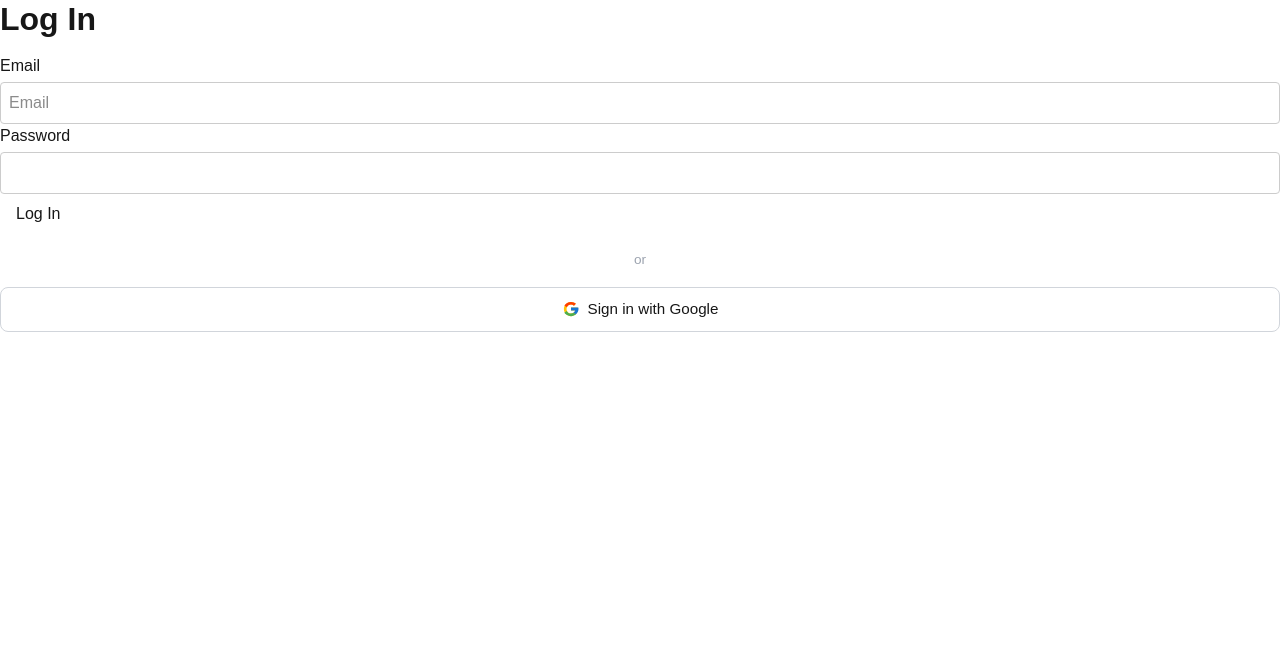
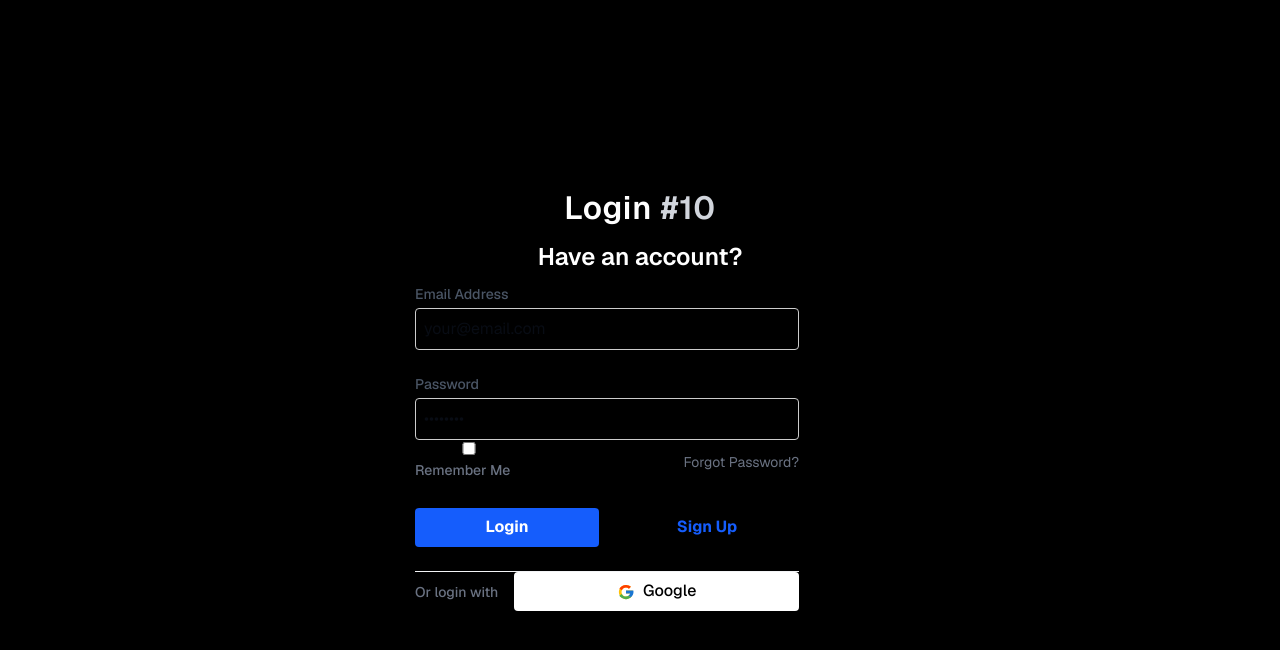
Before and after one commit to YASHGUPTA1161/rentledger, a Next.js app: page /login in a window 1280 px wide. Shown: the top 650 px of the page. Built offline with nearby package versions, Linux system fonts and the light colour scheme; no server answers.

Commit message:
feat/changed login and sign in page ui

```diff
--- a/app/(auth)/login/login-form.tsx
+++ b/app/(auth)/login/login-form.tsx
@@ -56,20 +56,31 @@ export default function LoginForm() {
       setTimeout(() => router.push("/"), 1500);
     }
   }
+
   return (
-    <form onSubmit={handleSubmit}>
+    <form
+      onSubmit={handleSubmit}
+      className="flex flex-col gap-6 w-full max-w-sm"
+    >
+      {/* Email Input */}
       <div>
-        <label htmlFor="email">Email</label>
+        <label
+          htmlFor="email"
+          className="block text-sm font-semibold text-gray-600 mb-1"
+        >
+          Email Address
+        </label>
         <input
           id="email"
           name="email"
           type="email"
-          placeholder="Email"
+          placeholder="your@email.com"
           defaultValue={state?.fieldValues?.email || ""}
           onChange={handleInputChange}
+          className="w-full px-4 py-3 rounded-md border border-gray-300 text-gray-900 focus:outline-none focus:ring-2 focus:ring-blue-500 focus:border-transparent transition-all"
         />
         {(clientErrors.email || state?.errors?.email) && (
-          <p className="text-red-500 text-sm mt-1">
+          <p className="text-red-500 text-xs mt-1.5 ml-1">
             {clientErrors.email
               ? clientErrors.email[0]
               : state?.errors?.email?.[0]}
@@ -77,56 +88,78 @@ export default function LoginForm() {
         )}
       </div>
 
+      {/* Password Input */}
       <div>
-        <label htmlFor="password">Password</label>
+        <label
+          htmlFor="password"
+          className="block text-sm font-semibold text-gray-600 mb-1"
+        >
+          Password
+        </label>
         <input
           id="password"
           name="password"
           type="password"
+          placeholder="••••••••"
           defaultValue={state?.fieldValues?.password || ""}
           onChange={handleInputChange}
+          className="w-full px-4 py-3 rounded-md border border-gray-300 text-gray-900 focus:outline-none focus:ring-2 focus:ring-blue-500 focus:border-transparent transition-all"
         />
         {(clientErrors.password || state?.errors?.password) && (
-          <p className="text-red-500 text-sm mt-1">
+          <p className="text-red-500 text-xs mt-1.5 ml-1">
             {clientErrors.password
               ? clientErrors.password[0]
               : state?.errors?.password?.[0]}
           </p>
         )}
+
+        {/* Forgot Password Line */}
+        <div className="flex justify-between items-center mt-3">
+          <label className="flex items-center gap-2 cursor-pointer text-sm text-gray-500 hover:text-gray-700 transition-colors">
+            <input
+              type="checkbox"
+              className="rounded border-gray-300 text-blue-600 focus:ring-blue-500"
+            />
+            Remember Me
+          </label>
+          <span className="text-sm text-gray-500 hover:text-blue-600 cursor-pointer transition-colors">
+            Forgot Password?
+          </span>
+        </div>
       </div>
 
-      <button type="submit" disabled={pending}>
-        {pending ? "Logging In..." : "Log In"}
+      {/* Buttons Row */}
+      <div className="flex gap-4 mt-2">
+        <button
+          type="submit"
+          disabled={pending}
+          className={`flex-1 py-3 px-4 rounded-md shadow-md text-sm font-bold text-white transition-all
+            ${pending ? "bg-blue-400 cursor-not-allowed" : "bg-blue-600 hover:bg-blue-700 active:scale-[0.98]"}`}
+        >
+          {pending ? "Logging In..." : "Login"}
         </button>
 
-      <div
-        style={{
-          margin: "16px 0",
-          textAlign: "center",
-          color: "#9ca3af",
-          fontSize: "0.85rem",
-        }}
+        {/* Simple navigation to signup to match reference layout options */}
+        <button
+          type="button"
+          onClick={() => router.push("/signup")}
+          className="flex-1 py-3 px-4 rounded-md border border-blue-200 text-blue-600 text-sm font-bold hover:bg-blue-50 transition-all active:scale-[0.98]"
         >
-        or
+          Sign Up
+        </button>
       </div>
 
+      {/* Social Logins */}
+      <div className="mt-8 pt-6 border-t border-gray-100">
+        <div className="flex items-center justify-between gap-4">
+          <span className="text-sm font-medium text-gray-500 whitespace-nowrap">
+            Or login with
+          </span>
+          <div className="flex-1">
             <button
               type="button"
               onClick={() => signIn("google")}
-        style={{
-          width: "100%",
-          padding: "10px",
-          display: "flex",
-          alignItems: "center",
-          justifyContent: "center",
-          gap: "8px",
-          border: "1px solid #d1d5db",
-          borderRadius: "8px",
-          background: "#fff",
-          cursor: "pointer",
-          fontWeight: 500,
-          fontSize: "0.95rem",
-        }}
+              className="w-full py-2.5 px-4 flex items-center justify-center gap-2 border border-gray-300 rounded-md bg-white hover:bg-gray-50 transition-colors text-sm font-medium text-black"
             >
               <svg width="18" height="18" viewBox="0 0 48 48">
                 <path
@@ -146,8 +179,11 @@ export default function LoginForm() {
                   d="M43.6 20H24v8h11.3c-.9 2.5-2.5 4.5-4.7 5.9l6.5 4.4C41 34.6 44 29.8 44 24c0-1.3-.1-2.7-.4-4z"
                 />
               </svg>
-        Sign in with Google
+              Google
             </button>
+          </div>
+        </div>
+      </div>
     </form>
   );
 }
--- a/app/(auth)/login/page.tsx
+++ b/app/(auth)/login/page.tsx
@@ -1,9 +1,33 @@
 import LoginForm from "./login-form";
+import Link from "next/link";
+import Image from "next/image";
+
 export default function LoginPage() {
   return (
-    <div>
-      <h1>Log In</h1>
-      <LoginForm />
+    <div className="flex min-h-screen items-center justify-center bg-black font-sans text-white relative px-4">
+      {/* Background Image (Using a black background as requested, but if you want an image, you'd add it here) */}
+      <div className="absolute inset-0 z-0">
+         {/* Since you said "as for bg image make it black", I'm making the whole background black instead of adding an image */}
+         <div className="w-full h-full bg-black/90" />
+      </div>
+
+      {/* Centered Form Container */}
+      <div className="w-full max-w-[450px] z-10 flex flex-col items-center">
+        {/* Branding / Header */}
+        <div className="mb-4 text-center">
+             <h1 className="text-[28px] font-normal text-white mb-8 tracking-wide">
+                Login <span className="text-gray-300">#10</span>
+             </h1>
+          <h2 className="text-[32px] font-normal text-white">
+            Have an account?
+          </h2>
+        </div>
+
+        {/* The Login Form Component */}
+        <div className="w-full">
+          <LoginForm />
+        </div>
+      </div>
     </div>
   );
 }
--- a/app/dashboard/landlord/properties/[id]/Tenancy.tsx
+++ b/app/dashboard/landlord/properties/[id]/Tenancy.tsx
@@ -281,9 +281,7 @@ export function Tenancy({ propertyId, activeTenancy }: TenancyProps) {
                 onClick={async () => {
                   const result = await sendInvite(tenant.id, propertyId);
                   if (result.success) {
-                    toast.success(
-                      "Invitation sent to " + (tenant.email || "tenant"),
-                    );
+                    toast.success("Invitation sent to " + result.email);
                   } else {
                     toast.error(result.error || "Failed to send invite");
                   }
--- a/app/dashboard/landlord/properties/[id]/components/ledger/NewEntryRow.tsx
+++ b/app/dashboard/landlord/properties/[id]/components/ledger/NewEntryRow.tsx
@@ -2,44 +2,66 @@
 
 import { useState } from "react";
 import toast from "react-hot-toast";
-import {
-  LEDGER_LABELS,
-  PAYMENT_METHODS,
-  UPLOAD_VALIDATION,
-  LEDGER_TOASTS,
-} from "./constants";
+import { PAYMENT_METHODS, UPLOAD_VALIDATION, LEDGER_TOASTS } from "./constants";
 import type { NewEntryRowProps } from "./types";
 
-// ─── NewEntryRow ──────────────────────────────────────────────
-// Renders the blank input row shown when landlord clicks "+ Add Entry".
-// Handles its own S3 upload state independently.
-// WHY separate: ~300 lines of form + upload logic that pollutes LedgerTable.
-// ─────────────────────────────────────────────────────────────
+// ─── NewEntryRow ──────────────────────────────────────────────────────────────
+//
+// WHY THIS SHAPE:
+//   Each blank row is completely self-contained — its own state, its own form.
+//   The parent (LedgerTable) can mount multiple of these at once.
+//   `rowId` is a unique UUID passed by the parent to namespace the HTML form ID
+//   so inputs from row-1 never bleed into row-2.
+//
+// FLOW:
+//   Parent clicks "+ Add Entry"
+//     → LedgerTable pushes a UUID to pendingRows[]
+//       → <NewEntryRow rowId={uuid} .../>  appears in <tbody>
+//         → User fills cells inline
+//           → Clicks ✓  → onSubmit(formData) → parent saves + removes rowId
+//           → Clicks ✗  → onCancel()         → parent removes rowId
+//
+// ─────────────────────────────────────────────────────────────────────────────
 
 export function NewEntryRow({
+  rowId,
   tenancyId,
   onSubmit,
   onCancel,
 }: NewEntryRowProps) {
+  const formId = `new-entry-form-${rowId}`;
+
+  // ── Controlled inputs needed for auto-calculation ──
   const [currentReading, setCurrentReading] = useState<number>(0);
   const [rate, setRate] = useState<number>(0);
   const [water, setWater] = useState<number>(0);
   const [rent, setRent] = useState<number>(0);
+  const [saving, setSaving] = useState(false);
+
+  // S3 proof upload
   const [uploadedProofUrl, setUploadedProofUrl] = useState<string>("");
   const [isUploading, setIsUploading] = useState(false);
   const [uploadError, setUploadError] = useState<string>("");
 
+  // ── Auto-calculated values (client-side, no server involved) ──
+  // WHY HERE: these are live previews while the landlord types.
+  // The same numbers go into formData on submit — backend just stores them.
   const units = currentReading > 0 ? currentReading : 0;
   const electricityTotal = units * rate;
-  const total = electricityTotal + water + rent;
+  const debitTotal = electricityTotal + water + rent;
 
+  // ── Submit ──────────────────────────────────────────────────
   const handleSubmit = (e: React.FormEvent<HTMLFormElement>) => {
     e.preventDefault();
+    setSaving(true);
     const formData = new FormData(e.currentTarget);
     formData.append("tenancyId", tenancyId);
     onSubmit(formData);
+    // parent is responsible for removing this row after success
+    setSaving(false);
   };
 
+  // ── Proof upload to S3 ──────────────────────────────────────
   const handleFileSelect = async (e: React.ChangeEvent<HTMLInputElement>) => {
     const file = e.target.files?.[0];
     if (!file) return;
@@ -66,7 +88,7 @@ export function NewEntryRow({
         .replace(/[^a-zA-Z0-9._-]/g, "")
         .substring(0, 200);
 
-      const response = await fetch("/api/s3/upload", {
+      const res = await fetch("/api/s3/upload", {
         method: "POST",
         headers: { "Content-Type": "application/json" },
         body: JSON.stringify({
@@ -76,23 +98,23 @@ export function NewEntryRow({
         }),
       });
 
-      if (!response.ok) {
-        const error = await response.json();
+      if (!res.ok) {
+        const err = await res.json();
         throw new Error(
-          error.details
-            ? JSON.stringify(error.details)
-            : error.error || "Failed to get upload URL",
+          err.details
+            ? JSON.stringify(err.details)
+            : err.error || "Failed to get upload URL",
         );
       }
 
-      const { presignedUrl, key } = await response.json();
-      const uploadResponse = await fetch(presignedUrl, {
+      const { presignedUrl, key } = await res.json();
+      const uploadRes = await fetch(presignedUrl, {
         method: "PUT",
         body: file,
         headers: { "Content-Type": file.type },
       });
 
-      if (!uploadResponse.ok) throw new Error("Failed to upload file to S3");
+      if (!uploadRes.ok) throw new Error("Failed to upload file to S3");
 
       const publicUrl = `${process.env.NEXT_PUBLIC_S3_URL || "https://t3.storage.dev"}/${process.env.NEXT_PUBLIC_S3_BUCKET || "rentledger"}/${key}`;
       setUploadedProofUrl(publicUrl);
@@ -108,54 +130,57 @@ export function NewEntryRow({
 
   return (
     <tr className="ledger-new-entry-row">
-      {/* Hidden form — action is tied to inputs via form="new-entry-form" */}
+      {/* Checkbox column — also houses the hidden form.
+          WHY: <form> can't be a direct child of <tr>, and giving it its own <td>
+          shifts every subsequent column right by 1. Nesting it here costs nothing. */}
       <td>
-        <form onSubmit={handleSubmit} id="new-entry-form" />
+        <form id={formId} onSubmit={handleSubmit} style={{ display: "none" }} />
       </td>
 
-      {/* Date */}
+      {/* ── Date ── */}
       <td>
         <input
           type="date"
           name="entryDate"
-          form="new-entry-form"
+          form={formId}
           defaultValue={new Date().toISOString().split("T")[0]}
+          className="ledger-input"
+          autoFocus
+          required
+        />
+      </td>
+
+      {/* ── Description ── */}
+      <td>
+        <input
+          type="text"
+          name="description"
+          form={formId}
+          placeholder="e.g. February rent"
           className="ledger-input"
           required
         />
       </td>
 
-      {/* Description */}
-      <td>
-        <input
-          type="text"
-          name="description"
-          form="new-entry-form"
-          placeholder="Description..."
-          className="ledger-input"
-          required
-        />
-      </td>
-
-      {/* Current Meter */}
+      {/* ── Current Meter ── */}
       <td>
         <input
           type="number"
           name="electricityCurrentReading"
-          form="new-entry-form"
-          placeholder="Current meter"
+          form={formId}
+          placeholder="Reading"
           className="ledger-input ledger-input--sm"
           value={currentReading || ""}
           onChange={(e) => setCurrentReading(parseFloat(e.target.value) || 0)}
         />
       </td>
 
-      {/* Rate */}
+      {/* ── Rate ── */}
       <td>
         <input
           type="number"
           name="electricityRate"
-          form="new-entry-form"
+          form={formId}
           placeholder="₹/unit"
           step="0.01"
           className="ledger-input ledger-input--xs"
@@ -164,21 +189,21 @@ export function NewEntryRow({
         />
       </td>
 
-      {/* Units (auto-calculated, read-only) */}
-      <td className="ledger-cell--muted">{units ? `${units} units` : "-"}</td>
+      {/* ── Units — auto-calculated, read-only ── */}
+      <td className="ledger-cell--muted">{units > 0 ? `${units}` : "-"}</td>
 
-      {/* Electricity Total (auto-calculated, read-only) */}
+      {/* ── Electricity Total — auto-calculated ── */}
       <td className="ledger-cell--muted">
-        {electricityTotal ? `₹${electricityTotal.toFixed(2)}` : "-"}
+        {electricityTotal > 0 ? `₹${electricityTotal.toFixed(2)}` : "-"}
       </td>
 
-      {/* Water */}
+      {/* ── Water ── */}
       <td>
         <input
           type="number"
           name="waterBill"
-          form="new-entry-form"
-          placeholder="Water"
+          form={formId}
+          placeholder="₹"
           step="0.01"
           className="ledger-input ledger-input--sm"
           value={water || ""}
@@ -186,13 +211,13 @@ export function NewEntryRow({
         />
       </td>
 
-      {/* Rent */}
+      {/* ── Rent ── */}
       <td>
         <input
           type="number"
           name="rentAmount"
-          form="new-entry-form"
-          placeholder="Rent"
+          form={formId}
+          placeholder="₹"
           step="0.01"
           className="ledger-input ledger-input--sm"
           value={rent || ""}
@@ -200,32 +225,32 @@ export function NewEntryRow({
         />
       </td>
 
-      {/* Total Debit (auto-calculated) */}
+      {/* ── Debit Total — auto-calculated ── */}
       <td
         className={
-          total > 0 ? "ledger-cell--total-active" : "ledger-cell--muted"
+          debitTotal > 0 ? "ledger-cell--total-active" : "ledger-cell--muted"
         }
       >
-        {total > 0 ? `₹${total.toFixed(2)}` : "-"}
+        {debitTotal > 0 ? `₹${debitTotal.toFixed(2)}` : "-"}
       </td>
 
-      {/* Credit / Payment */}
+      {/* ── Credit / Payment received ── */}
       <td>
         <input
           type="number"
           name="creditAmount"
-          form="new-entry-form"
-          placeholder="Payment"
+          form={formId}
+          placeholder="₹"
           step="0.01"
           className="ledger-input ledger-input--sm"
         />
       </td>
 
-      {/* Payment Method */}
+      {/* ── Payment Method ── */}
       <td>
         <select
           name="paymentMethod"
-          form="new-entry-form"
+          form={formId}
           className="ledger-input ledger-input--sm"
         >
           {PAYMENT_METHODS.map(({ value, label }) => (
@@ -236,7 +261,7 @@ export function NewEntryRow({
         </select>
       </td>
 
-      {/* Proof Upload */}
+      {/* ── Proof Upload ── */}
       <td>
         <div className="ledger-upload-cell">
           <input
@@ -247,14 +272,10 @@ export function NewEntryRow({
             className="ledger-file-input"
           />
           {isUploading && (
-            <span className="ledger-upload-status">
-              {LEDGER_LABELS.uploading}
-            </span>
+            <span className="ledger-upload-status">Uploading…</span>
           )}
           {uploadedProofUrl && (
-            <span className="ledger-upload-success">
-              {LEDGER_LABELS.uploaded}
-            </span>
+            <span className="ledger-upload-success">✅</span>
           )}
           {uploadError && (
             <span className="ledger-upload-error">{uploadError}</span>
@@ -262,31 +283,36 @@ export function NewEntryRow({
           <input
             type="hidden"
             name="paymentProof"
-            form="new-entry-form"
+            form={formId}
             value={uploadedProofUrl}
           />
         </div>
       </td>
 
-      {/* Verify — n/a for new row */}
-      <td>-</td>
+      {/* ── Verify — n/a for new rows ── */}
+      <td className="ledger-cell--muted">-</td>
 
-      {/* Actions */}
+      {/* ── Actions: ✓ save, ✗ discard ── */}
       <td>
+        <div style={{ display: "flex", gap: "4px" }}>
           <button
             type="submit"
-          form="new-entry-form"
+            form={formId}
             className="ledger-btn ledger-btn--save"
+            disabled={saving || isUploading}
+            title="Save entry"
           >
-          {LEDGER_LABELS.save}
+            {saving ? "…" : "✓"}
           </button>
           <button
             type="button"
             onClick={onCancel}
             className="ledger-btn ledger-btn--cancel"
+            title="Discard"
           >
-          {LEDGER_LABELS.cancel}
+            ✗
           </button>
+        </div>
       </td>
     </tr>
   );
--- a/app/dashboard/landlord/properties/[id]/components/ledger/types.ts
+++ b/app/dashboard/landlord/properties/[id]/components/ledger/types.ts
@@ -59,6 +59,7 @@ export interface LedgerTableProps {
 }
 
 export interface NewEntryRowProps {
+  rowId: string; // unique per blank row — used to avoid form ID collisions
   tenancyId: string;
   onSubmit: (formData: FormData) => void;
   onCancel: () => void;
--- a/app/page.tsx
+++ b/app/page.tsx
@@ -1,23 +1,64 @@
-// import { Uploader } from "@/components/web/Uploader";
-
 import Link from "next/link";
 import { GoogleSignInButton } from "./components/GoogleSignInButton";
 
 export default function Home() {
   return (
-    <div className="max-w-2xl mx-auto flex min-h-screen flex-col items-center justify-center ">
-      <h1 className="text-4xl font-bold">Welcome to RentLedger 🏠</h1>
-      <p className="text-muted-foreground mt-4">
-        Upload and delete functionality is available via API
-      </p>
+    <div className="relative flex min-h-screen flex-col items-center justify-center overflow-hidden bg-zinc-950 font-sans text-slate-200">
+      {/* Background ambient glow effect */}
+      <div className="absolute top-1/2 left-1/2 -translate-x-1/2 -translate-y-1/2 w-[600px] h-[600px] bg-blue-500/10 rounded-full blur-[120px] pointer-events-none" />
 
-      <Link href="/signup">
-        <button>Sign up</button>
-      </Link>
-      <Link href="/login">
-        <button>Log In</button>
-      </Link>
-      <GoogleSignInButton />
+      <main className="relative z-10 flex flex-col items-center text-center px-4 max-w-3xl">
+        {/* Main Header */}
+        <div className="mb-6 space-y-4">
+          <div className="inline-flex items-center justify-center px-3 py-1 mb-4 rounded-full border border-white/10 bg-white/5 text-sm font-medium text-blue-300 backdrop-blur-sm">
+            <span>The easiest way to manage your rentals 🏠</span>
+          </div>
+          <h1 className="text-5xl md:text-7xl font-extrabold tracking-tight text-white mb-4">
+            Welcome to{" "}
+            <span className="text-transparent bg-clip-text bg-gradient-to-r from-blue-400 to-emerald-400">
+              RentLedger
+            </span>
+          </h1>
+          <p className="text-lg md:text-xl text-zinc-400 max-w-xl mx-auto font-medium leading-relaxed">
+            Upload and delete functionality available via API. Manage your
+            tenancies and ledgers efficiently in one place.
+          </p>
+        </div>
+
+        {/* Action Buttons */}
+        <div className="mt-10 flex flex-col sm:flex-row items-center gap-4 w-full justify-center">
+          <Link href="/signup" className="w-full sm:w-auto">
+            <button className="w-full sm:w-auto px-8 py-3.5 rounded-full bg-white text-zinc-900 font-bold hover:bg-zinc-200 transition-all duration-200 shadow-[0_0_20px_rgba(255,255,255,0.15)] hover:shadow-[0_0_25px_rgba(255,255,255,0.3)] active:scale-95">
+              Get Started
+            </button>
+          </Link>
+
+          <Link href="/login" className="w-full sm:w-auto">
+            <button className="w-full sm:w-auto px-8 py-3.5 rounded-full bg-zinc-900/50 text-white font-semibold border border-white/10 hover:bg-white/10 transition-all duration-200 backdrop-blur-sm active:scale-95">
+              Log In
+            </button>
+          </Link>
+        </div>
+
+        {/* Separator & Google Auth */}
+        <div className="mt-20 w-full max-w-sm flex flex-col items-center">
+          <div className="flex items-center w-full gap-4 mb-6">
+            <div className="h-px bg-white/10 flex-1" />
+            <span className="text-xs text-zinc-500 uppercase font-semibold tracking-wider">
+              Or continue with
+            </span>
+            <div className="h-px bg-white/10 flex-1" />
+          </div>
+          <div className="w-full flex justify-center">
+            <GoogleSignInButton />
+          </div>
+        </div>
+      </main>
+
+      {/* Minimal Footer */}
+      <footer className="absolute bottom-6 text-sm text-zinc-500">
+        © {new Date().getFullYear()} RentLedger. All rights reserved.
+      </footer>
     </div>
   );
 }
```
Also changed, not shown: app/(auth)/signup/page.tsx (+25 -3 lines), app/dashboard/landlord/properties/[id]/LedgerTable.tsx (+20 -8 lines), app/dashboard/landlord/properties/[id]/invite-actions.ts (+7 -2 lines). Lines whose indentation alone changed are shown as unchanged.
